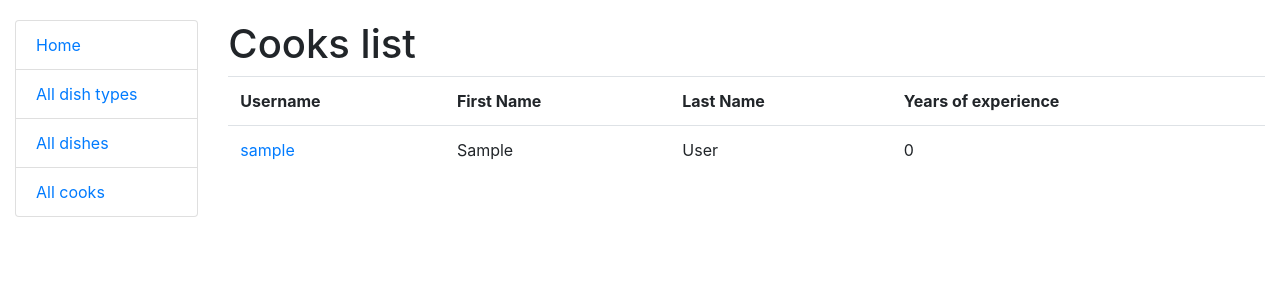
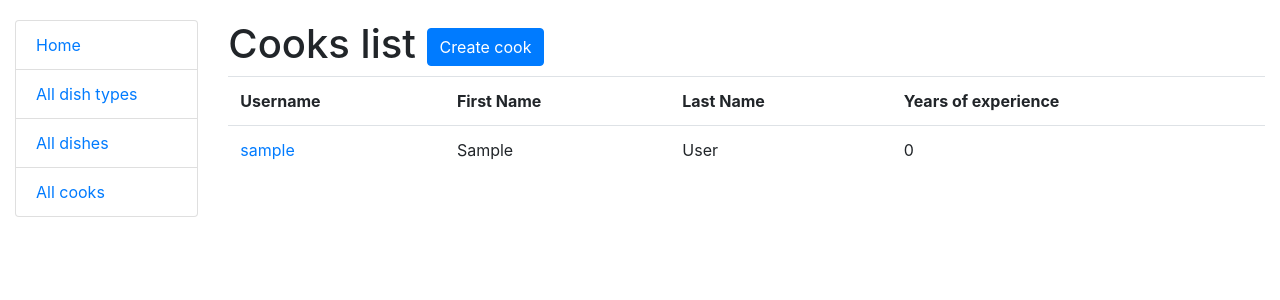
Before and after one commit to Arenkton/restaurant-kitchen-service, a Django app: page /cooks/ in a window 1280 px wide. Shown: the top 300 px of the page. Run offline with Django 5.2, Linux system fonts and the light colour scheme; the visitor is signed in with stand-in values (Sample User, id 1); data comes from the database, SQL or seed files in the repository.

Commit message:
Add cook create functionality

```diff
--- a/kitchen/urls.py
+++ b/kitchen/urls.py
@@ -58,6 +58,11 @@ urlpatterns = [
         name="cook-list",
     ),
     path(
+        "cooks/create/",
+        views.CookCreateView.as_view(),
+        name="cook-create",
+    ),
+    path(
         "cooks/<int:pk>/",
         views.CookDetailView.as_view(),
         name="cook-detail",
--- a/kitchen/views.py
+++ b/kitchen/views.py
@@ -3,7 +3,7 @@ from django.contrib.auth.mixins import LoginRequiredMixin
 from django.views import generic
 from django.urls import reverse_lazy
 
-from kitchen.forms import DishTypeForm, DishForm
+from kitchen.forms import DishTypeForm, DishForm, CookCreationForm
 from kitchen.models import DishType, Dish, Cook
 
 
@@ -79,3 +79,10 @@ class CookDetailView(LoginRequiredMixin, generic.DetailView):
     model = Cook
     context_object_name = "cook"
     template_name = "kitchen/cook_detail.html"
+
+
+class CookCreateView(LoginRequiredMixin, generic.CreateView):
+    model = Cook
+    form_class = CookCreationForm
+    template_name = "kitchen/cook_form.html"
+    success_url = reverse_lazy("kitchen:cook-list")
--- a/templates/kitchen/cook_list.html
+++ b/templates/kitchen/cook_list.html
@@ -1,7 +1,12 @@
 {% extends "base.html" %}
 
 {% block content %}
-  <h1>Cooks list</h1>
+  <h1>
+    Cooks list
+    <a href="{% url 'kitchen:cook-create' %}" class="btn btn-primary">
+      Create cook
+    </a>
+  </h1>
 
   {% if cooks %}
     <table class="table">
```
Also changed, not shown: kitchen/forms.py (+14 -1 lines), templates/kitchen/cook_form.html (added, +15 -0 lines).
